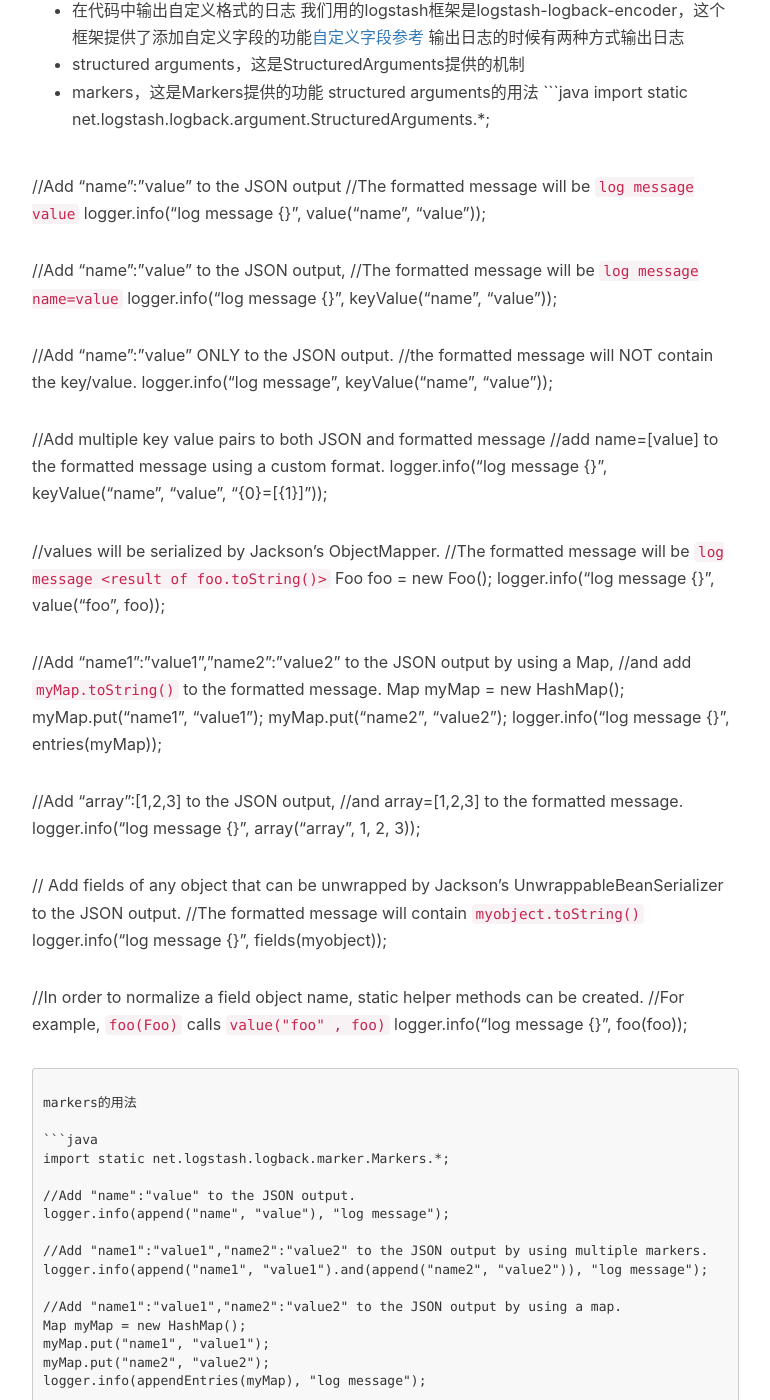
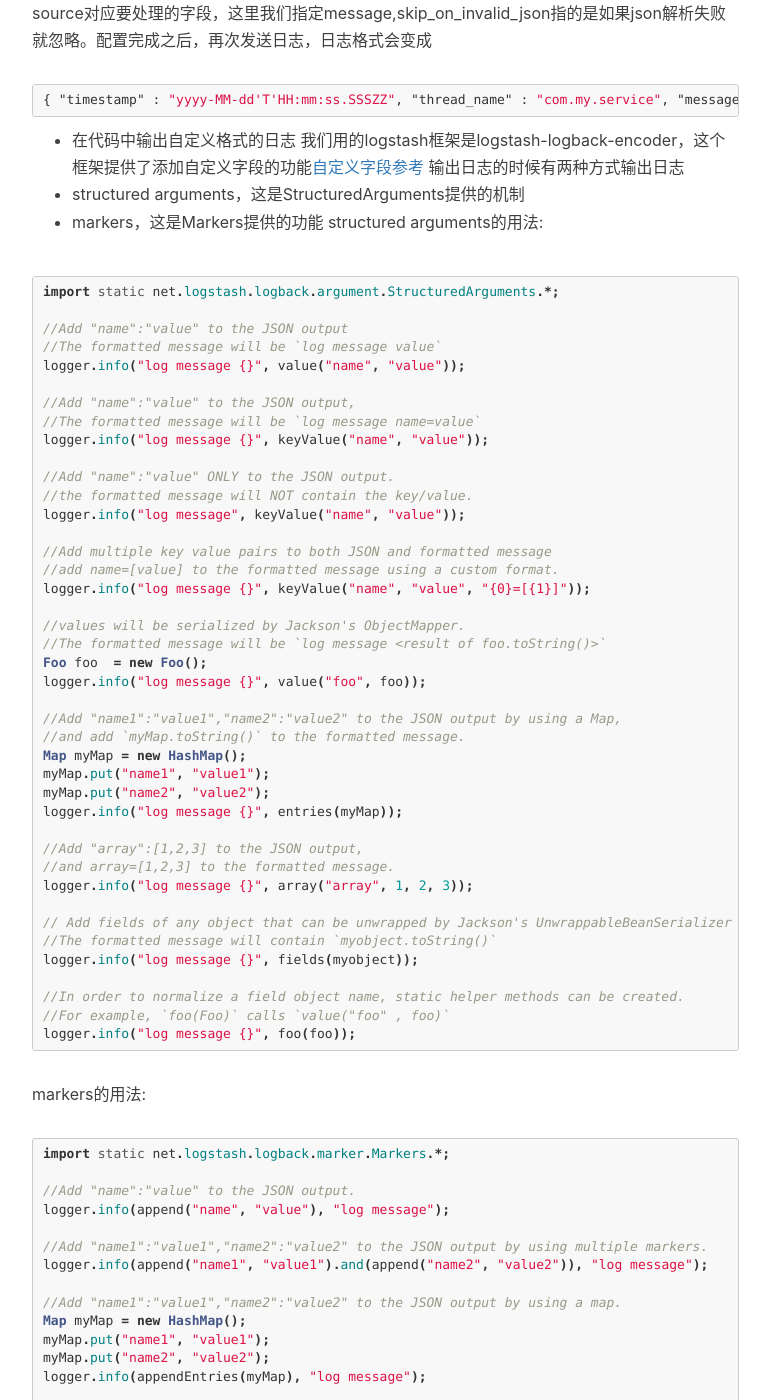
Before and after one commit to LeasyZhang/leasyzhang.github.io, a Jekyll site: the page built from _posts/2019-11-28-kibana-visualization.md, in a window 1280 px wide and 1400 px high, scrolled down 2088 px. Shown: the whole window, without its empty margins (233-1003 px from the left). Built offline with Jekyll 4.4.1, drawn with Linux system fonts in a browser that asks for light colours; nearby versions of some CDN libraries; comment, search, counter and statistics services are not loaded; some of the changed text lies outside the part shown.

````diff
--- a/_posts/2019-11-28-kibana-visualization.md
+++ b/_posts/2019-11-28-kibana-visualization.md
@@ -17,16 +17,19 @@ tags:
 ### 背景
 最近接到一个任务，需要统计数据库的业务指标，然后日志需要在Kibana上显示，并且需要根据日志内容构建图形展示。
 比如日志输出的内容是
+
 ```json
 {
     "timestamp" : "2019-12-17T05:00:08Z",
     "count" : 324
 }
 ```
+
 其他字段忽略不计，我需要构建一个柱状图，横坐标是时间，纵坐标是数量。
 ![柱状图例子](https://leasyzhang.github.io/img/in-post/kibana-visualization/linear-bar.jpg)
 ### logstash输出自定义字段
 当前我们项目所有的日志，是通过logger.info()/logger.error()/logger.warn()来打印，那么通过logstash送出去的日志格式是
+
 ```json
 {
     "timestamp" : "yyyy-MM-dd'T'HH:mm:ss.SSSZZ",
@@ -35,18 +38,22 @@ tags:
     "other fields" : "..."
 }
 ```
+
 通过logger.info等方法输出的内容会在message里面呈现。而且只是字符串类型，不符合预期。
 搜索一番之后，我发现有两种方式可以输出自定义字段。
 - 修改logstash配置
 在logstash的filter中添加json插件，这个插件可以将指定字段序列化，假如在message中打印的日志是
+
 ```json
 {
     "attr1" : "value1",
     "number" : 10
 }
 ```
+
 我们希望将json文件的内容展开成
 修改logstash.conf文件
+
 ```ruby
 filter {
     json {
@@ -55,7 +62,9 @@ filter {
     }
 }
 ```
+
 source对应要处理的字段，这里我们指定message,skip_on_invalid_json指的是如果json解析失败就忽略。配置完成之后，再次发送日志，日志格式会变成
+
 ```json
 {
     "timestamp" : "yyyy-MM-dd'T'HH:mm:ss.SSSZZ",
@@ -66,12 +75,14 @@ source对应要处理的字段，这里我们指定message,skip_on_invalid_json
     "other fields" : "..."
 }
 ```
+
 - 在代码中输出自定义格式的日志
 我们用的logstash框架是logstash-logback-encoder，这个框架提供了添加自定义字段的功能[自定义字段参考](https://github.com/logstash/logstash-logback-encoder#event-specific-custom-fields)
 输出日志的时候有两种方式输出日志
 - structured arguments，这是StructuredArguments提供的机制
 - markers，这是Markers提供的功能
-structured arguments的用法
+structured arguments的用法:
+
 ```java
 import static net.logstash.logback.argument.StructuredArguments.*;
 
@@ -145,8 +156,10 @@ logger.info(append("object", myobject), "log message");
 //Add fields of any object that can be unwrapped by Jackson's UnwrappableBeanSerializer.
 logger.info(appendFields(myobject), "log message");
 ```
+
 ### Kibana创建图形
 前一步logstash配置完成之后，输出的日志格式是
+
 ```json
 {
     "Tag": "CustomTag",
````
Also changed, not shown: other parts of _posts/2019-11-28-kibana-visualization.md (+1 -1 lines).
